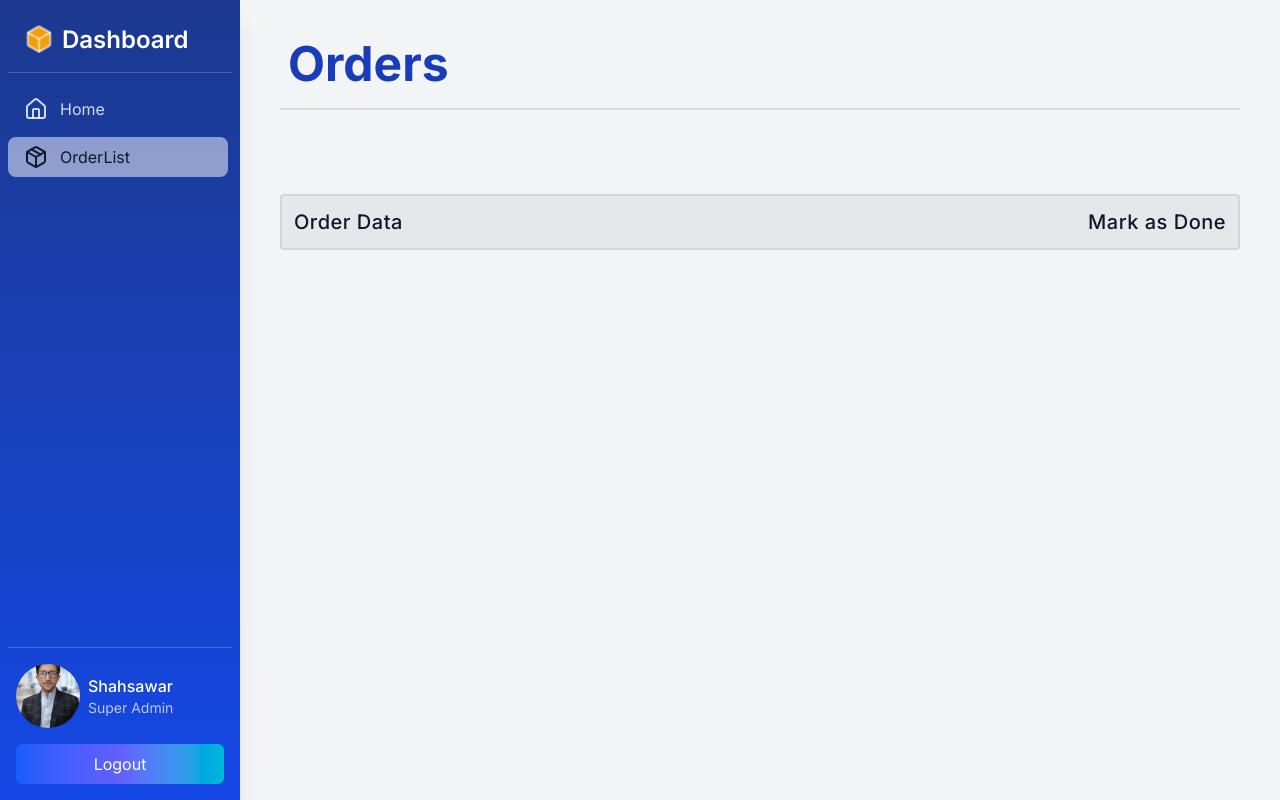
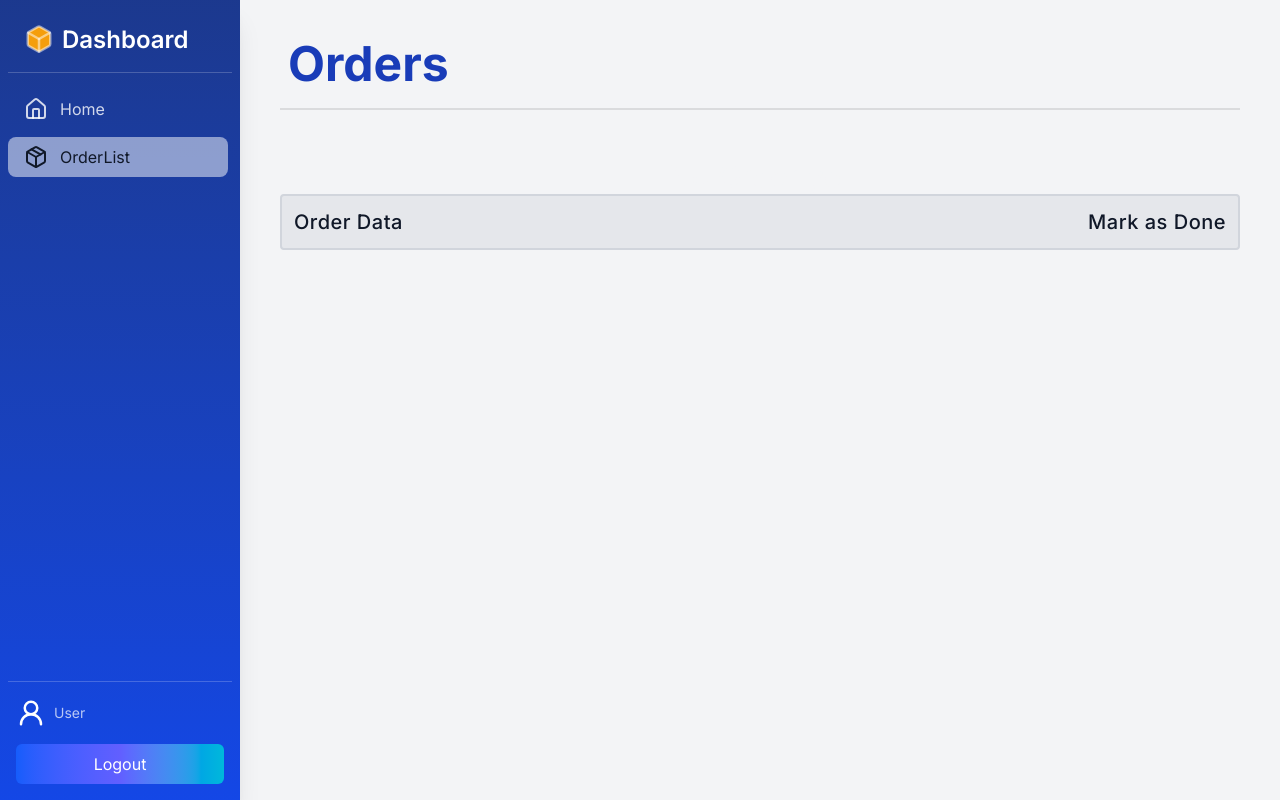
Before and after one commit to sskhan999999999999-spec/Dashboard, a Next.js app: page /Dashboard/Orderlist in a window 1280 px wide. Built offline with nearby package versions, Linux system fonts and the light colour scheme.

Commit message:
final ui touch

```diff
--- a/src/app/components/Sidebar.jsx
+++ b/src/app/components/Sidebar.jsx
@@ -3,7 +3,7 @@ import React, { useEffect, useState } from "react";
 import { usePathname, useRouter } from "next/navigation";
 import Link from "next/link";
 import UserStore from "../store/Userstore";
-import { BoxIcon, Home, List, LockKeyholeIcon, Package } from "lucide-react";
+import { BoxIcon, Home, List, LockKeyholeIcon, Package, User2 } from "lucide-react";
 import { createUserStore } from "../store/CreateUserStore";
 import Image from "next/image";
 import img from "../../../public/shahsawar.jpeg";
@@ -90,15 +90,18 @@ function SideBar() {
 
       <div className="border-t border-white/20 pt-4 px-2">
         <div className="flex items-center gap-2 w-full">
-          <Image
+
+          {user?.email === "super@gmail.com" ?
+            <Image
             src={img}
             alt="img"
             className="object-cover h-16 w-16 rounded-full"
-          />
+          /> : <User2 size={30} />
+          }
 
           <div className="">
-            <p className="font-medium">Shahsawar</p>
-            <p className="text-sm text-white/70">Super Admin</p>
+            <p className="font-medium">{user?.email === "super@gmail.com" ? "Shahsawar" : user?.name}</p>
+            <p className="text-sm text-white/70">{user?.email === "super@gmail.com" ? "Super Admin" : "User"}</p>
           </div>
         </div>
 
```
